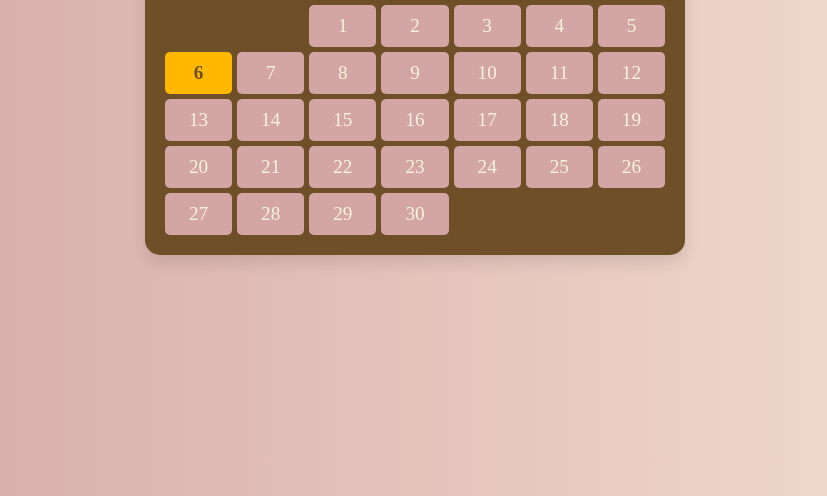
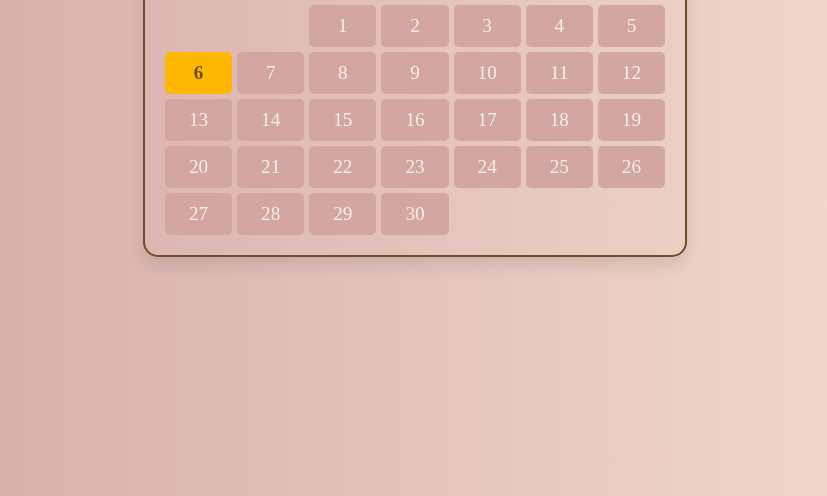
Before and after one commit to brod2240/calendar-brown, a plain HTML site: page index.html in a window 1280 px wide. Shown: the part 304-800 px from the top of the page, without its empty margins (225-1052 px from the left). Drawn offline with Linux system fonts and the light colour scheme.

Commit message:
Update index.html

```diff
--- a/index.html
+++ b/index.html
@@ -18,17 +18,18 @@
         }
 
         .calendar-container {
-            background-color: #6F4F28; /* Warm brown */
-            color: #F5F5DC; /* Soft beige */
+            background-color: transparent; /* Transparent background */
+            color: #F5F5DC; /* Soft beige text color */
             border-radius: 15px;
             padding: 20px;
             box-shadow: 0px 8px 15px rgba(0, 0, 0, 0.1);
             width: 95%;
-            max-width: 500px; /* Ensures it doesn't stretch too wide */
+            max-width: 500px;
             display: flex;
             flex-direction: column;
             align-items: center;
             margin: 20px;
+            border: 2px solid #6F4F28; /* Warm brown border */
         }
 
         .calendar-header {
@@ -36,7 +37,7 @@
             font-size: 1.5em;
             font-weight: bold;
             margin-bottom: 10px;
-            color: #FFB800; /* Cozy yellow/golden */
+            color: #FFB800; /* Cozy golden color */
         }
 
         .calendar-days {
```
